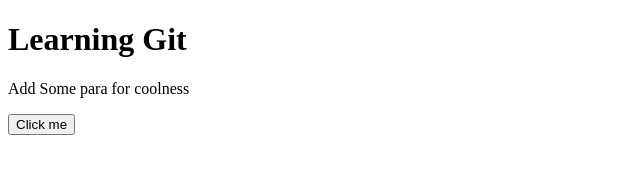
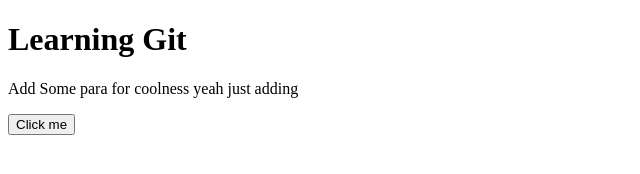
Before and after one commit to codelord405/Random, a plain HTML site: page index.html in a window 1280 px wide. Shown: the whole page, without its empty margins (0-640 px from the left). Drawn offline with Linux system fonts and the light colour scheme.

Commit message:
update index text

```diff
--- a/index.html
+++ b/index.html
@@ -7,7 +7,7 @@
 </head>
 <body>
     <h1>Learning Git</h1>
-    <p>Add Some para for coolness</p>
+    <p>Add Some para for coolness yeah just adding</p>
     <button>Click me</button>
 </body>
 </html>
```
